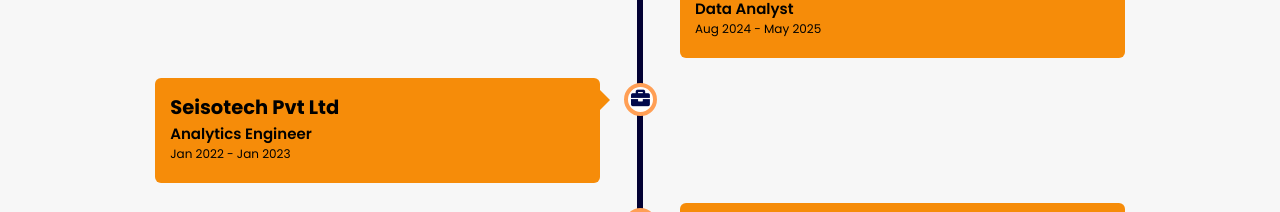
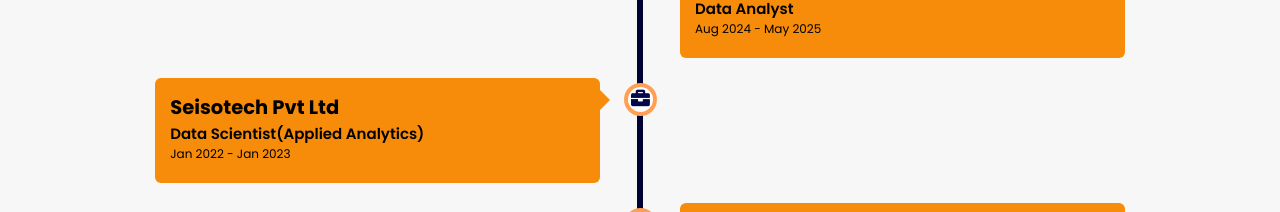
Before and after one commit to SarthakBora12/sarthakbora.github.io, a plain HTML site: page index.html in a window 1280 px wide. Shown: the part 6060-6272 px from the top of the page. Drawn offline with nearby package versions, Linux system fonts and the light colour scheme.

Commit message:
Update index.html

```diff
--- a/index.html
+++ b/index.html
@@ -280,7 +280,7 @@
           <h2>Seisotech Pvt Ltd</h2>
         </div>
         <div class="desc">
-            <h3>Analytics Engineer</h3>
+            <h3>Data Scientist(Applied Analytics)</h3>
             <p>Jan 2022 - Jan 2023</p>
         </div>
         <div class="desc extra-content">
```
